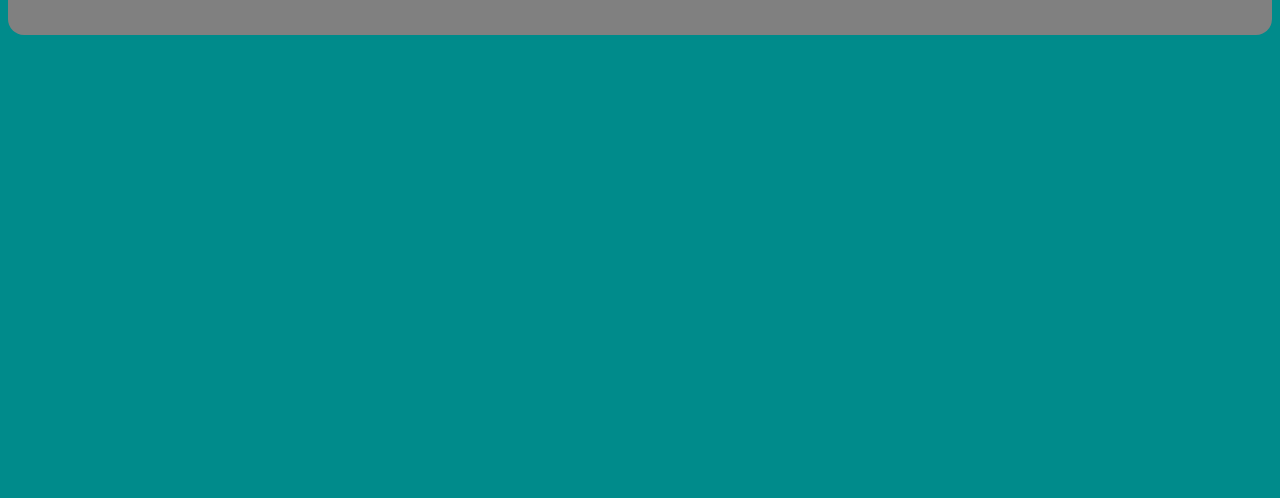
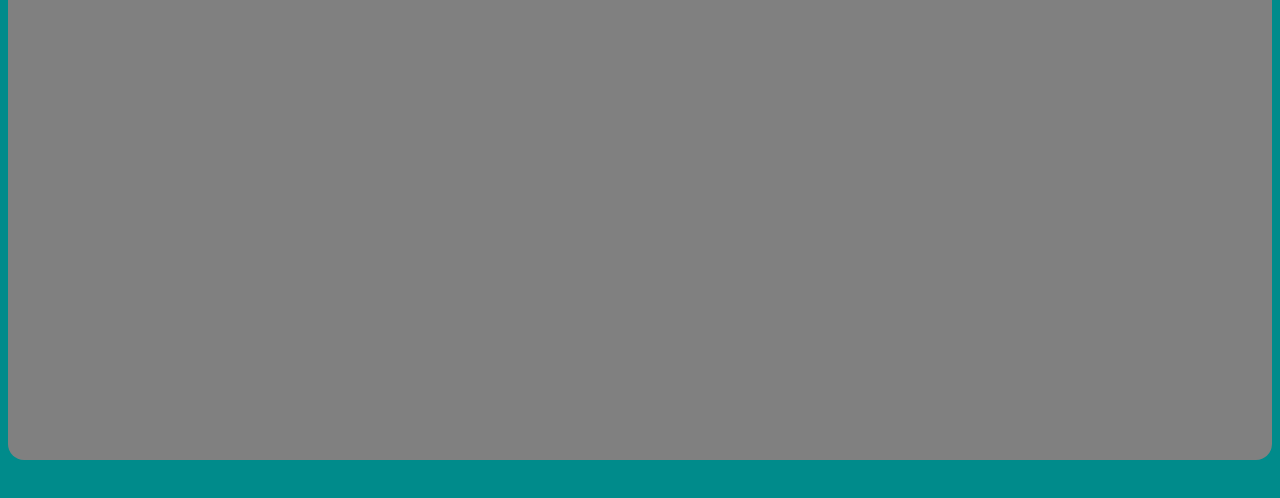
Before and after one commit to ScratchBotManager/SObjects, a plain HTML site: page Docs/index.html in a window 1280 px wide. Shown: the part 48-546 px from the top of the page. Drawn offline with Linux system fonts and the light colour scheme.

Commit message:
Update index.html

```diff
--- a/Docs/index.html
+++ b/Docs/index.html
@@ -9,7 +9,7 @@
   .panel {
    background-color: grey;
    border-radius: 16px;
-    height: 75px;
+    height: 500px;
   }
     .lilitaone {
      font-family: 'Lilita One', cursive;
```
